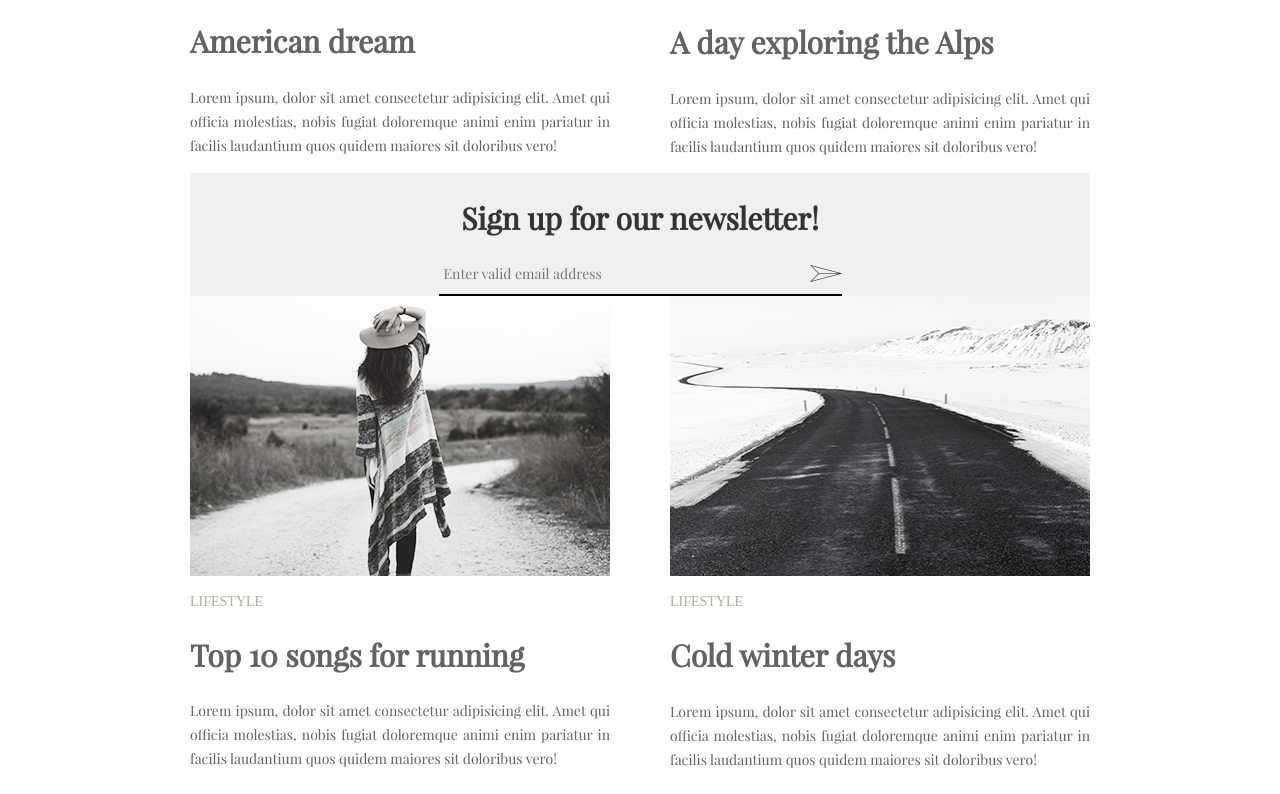
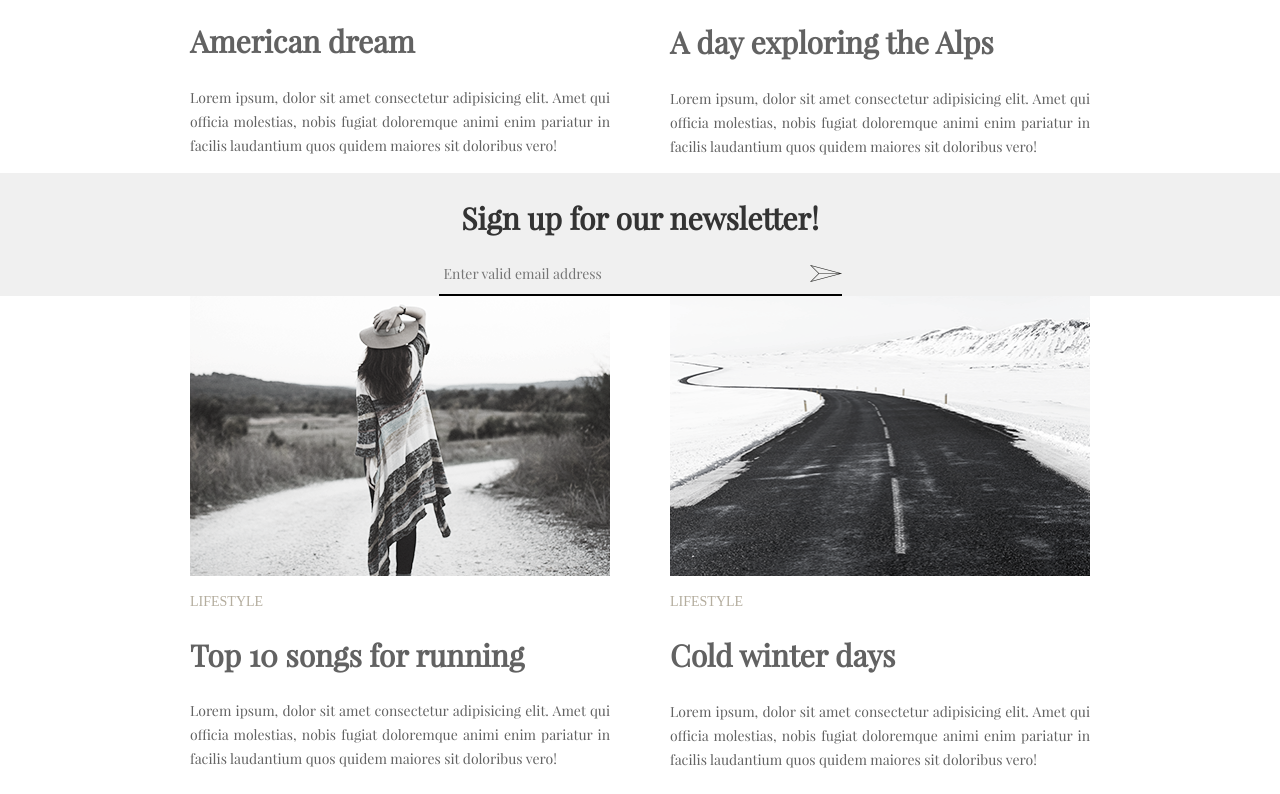
Before and after one commit to AndreOfAstora/Minimo, a website: page src/index.html in a window 1280 px wide. Shown: the part 2061-2855 px from the top of the page. Drawn offline with nearby package versions, Linux system fonts and the light colour scheme; files that its build step writes are made by us from their sources; a web font is replaced by a local one.

Commit message:
NL signup form is now as wide as a screen.

```diff
--- a/src/SCSS/3-base/_resets.scss
+++ b/src/SCSS/3-base/_resets.scss
@@ -0,0 +1,3 @@
+body{
+    margin: 0;
+}
--- a/src/SCSS/4-layout/_forms.scss
+++ b/src/SCSS/4-layout/_forms.scss
@@ -1,6 +1,6 @@
 .nl-signup-form {
     background-color: $nl-bg-color;
-    width: 120vw;
+    width: 100%;
     display: flex;
     flex-direction: column;
     align-items: center;
--- a/src/SCSS/4-layout/_layout.scss
+++ b/src/SCSS/4-layout/_layout.scss
@@ -1,7 +1,7 @@
 .site-wrapper {
     margin: auto;
     max-width: 1062px;
-    padding: 0 5px;
+    padding: 0 8px;
 }
 
 .content-wrapper {
--- a/src/index.html
+++ b/src/index.html
@@ -37,6 +37,8 @@
                 </p>
             </div>
         </section>
+    </div>
+    <div class="site-wrapper">
         <div class="content-wrapper">
             <section class="card-area">
                 <div class="card">
@@ -71,6 +73,9 @@
                         Lorem ipsum, dolor sit amet consectetur adipisicing elit. Amet qui officia molestias, nobis fugiat doloremque animi enim pariatur in facilis laudantium quos quidem maiores sit doloribus vero!
                     </p>
                 </div>
+            </section>
+        </div>
+    </div>
     <form action="" class="nl-signup-form">
         <h2 class="heading nl-signup-form__heading">Sign up for our newsletter!</h2>
         <div class="nl-signup-form__input-container">
@@ -78,6 +83,9 @@
             <input class="nl-signup-form__send-btn" type="submit" value="">
         </div>
     </form>
+    <div class="site-wrapper">
+        <div class="content-wrapper">
+            <section class="card-area">
                 <div class="card">
                     <img class="card__img" src="../img/songs-for-running-1.png" alt="">
                     <p class="card__category category">lifestyle</p>
```
Lines whose indentation alone changed are shown as unchanged.
